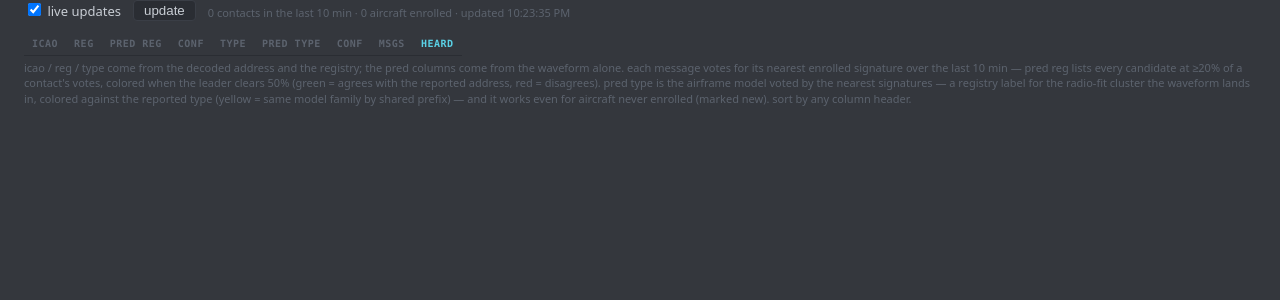
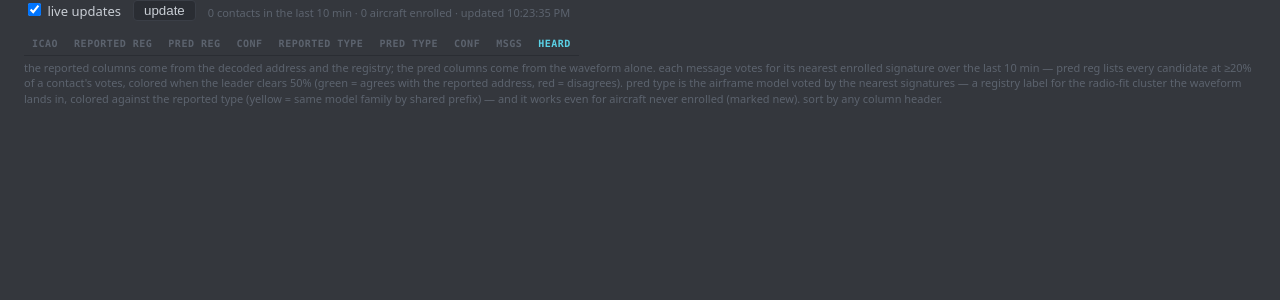
Before and after one commit to wjmallard/adsb-fingerprint, a Flask app: page /live in a window 1280 px wide. Shown: the part 63-363 px from the top of the page. Run offline with Flask 3, Linux system fonts and the light colour scheme; data that the repository does not hold is empty.

Commit message:
Label claim columns reported reg / reported type

```diff
--- a/src/adsb_fingerprint/web/templates/live.html
+++ b/src/adsb_fingerprint/web/templates/live.html
@@ -60,8 +60,8 @@
             <tbody id="rows"></tbody>
         </table>
         <p class="detail-note">
-            icao / reg / type come from the decoded address and the registry; the pred
-            columns come from the waveform alone. each message votes for its nearest
+            the reported columns come from the decoded address and the registry; the
+            pred columns come from the waveform alone. each message votes for its nearest
             enrolled signature over the last {{ minutes }} min — pred reg lists every
             candidate at ≥{{ (candidate * 100) | int }}% of a contact's votes, colored
             when the leader clears {{ (confident * 100) | int }}% (green = agrees with the
@@ -99,7 +99,7 @@
                      td.appendChild(badge);
                  }
              }},
-            {label: "reg", key: (c) => text(c.registration),
+            {label: "reported reg", key: (c) => text(c.registration),
              cell: (c, td) => td.textContent = text(c.registration)},
             {label: "pred reg", key: leaderName,
              cell: (c, td) => {
@@ -124,7 +124,7 @@
                      td.appendChild(line);
                  }
              }},
-            {label: "type", key: (c) => text(c.model), clip: true,
+            {label: "reported type", key: (c) => text(c.model), clip: true,
              cell: (c, td) => td.textContent = text(c.model)},
             {label: "pred type", key: (c) => text(c.radio_class), clip: true,
              cell: (c, td) => {
```
